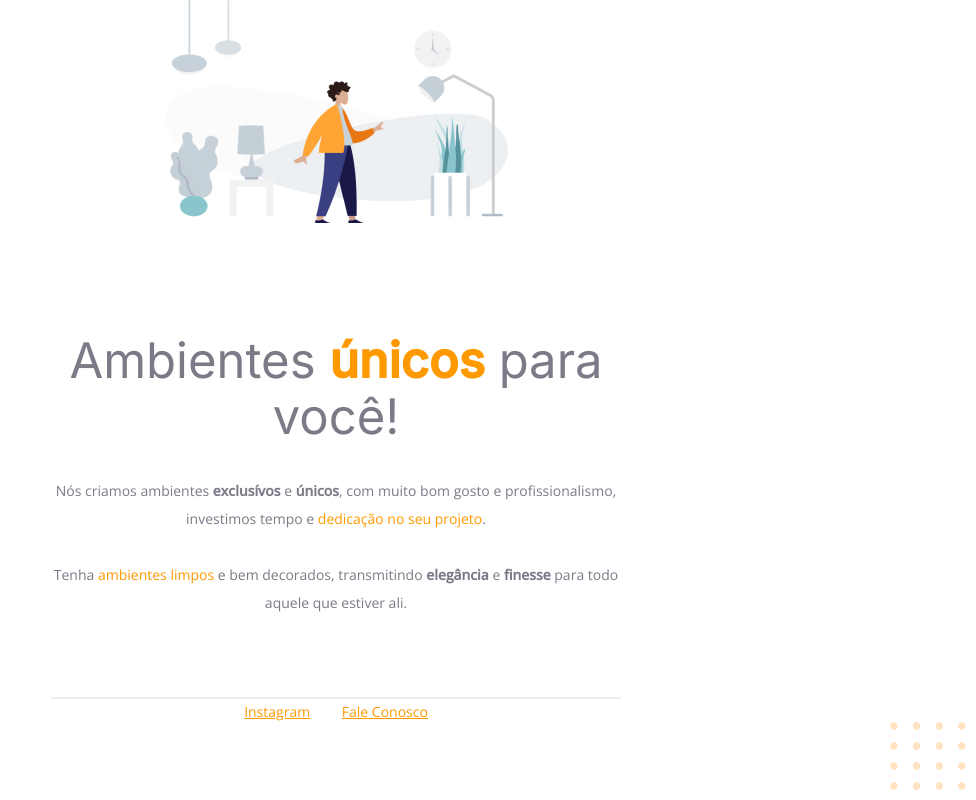
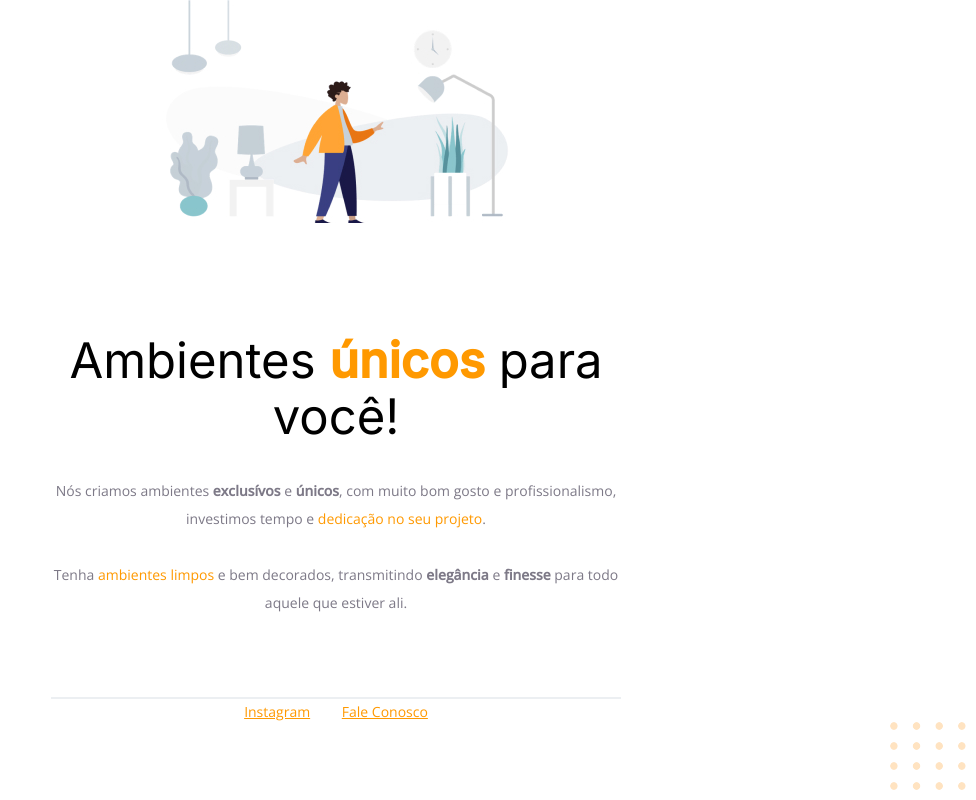
Before and after one commit to otaviokta/Explorer-Projeto.01, a plain HTML site: page index.html in a window 1280 px wide. Shown: the whole page, without its empty margins (304-1280 px from the left). Drawn offline with nearby package versions, Linux system fonts and the light colour scheme.

Commit message:
correction of black font in h1 and comments

```diff
--- a/style.css
+++ b/style.css
@@ -21,6 +21,7 @@ h1 {
   font-size: 49px;
   line-height: 56px;
   font-weight: normal;
+  color: black;
 
   margin-bottom: 32px;
 }
@@ -35,6 +36,7 @@ a {
   color: #ff9900;
 }
 
+/* Footer */
 p,
 #footer {
   margin-bottom: 80px;
```
